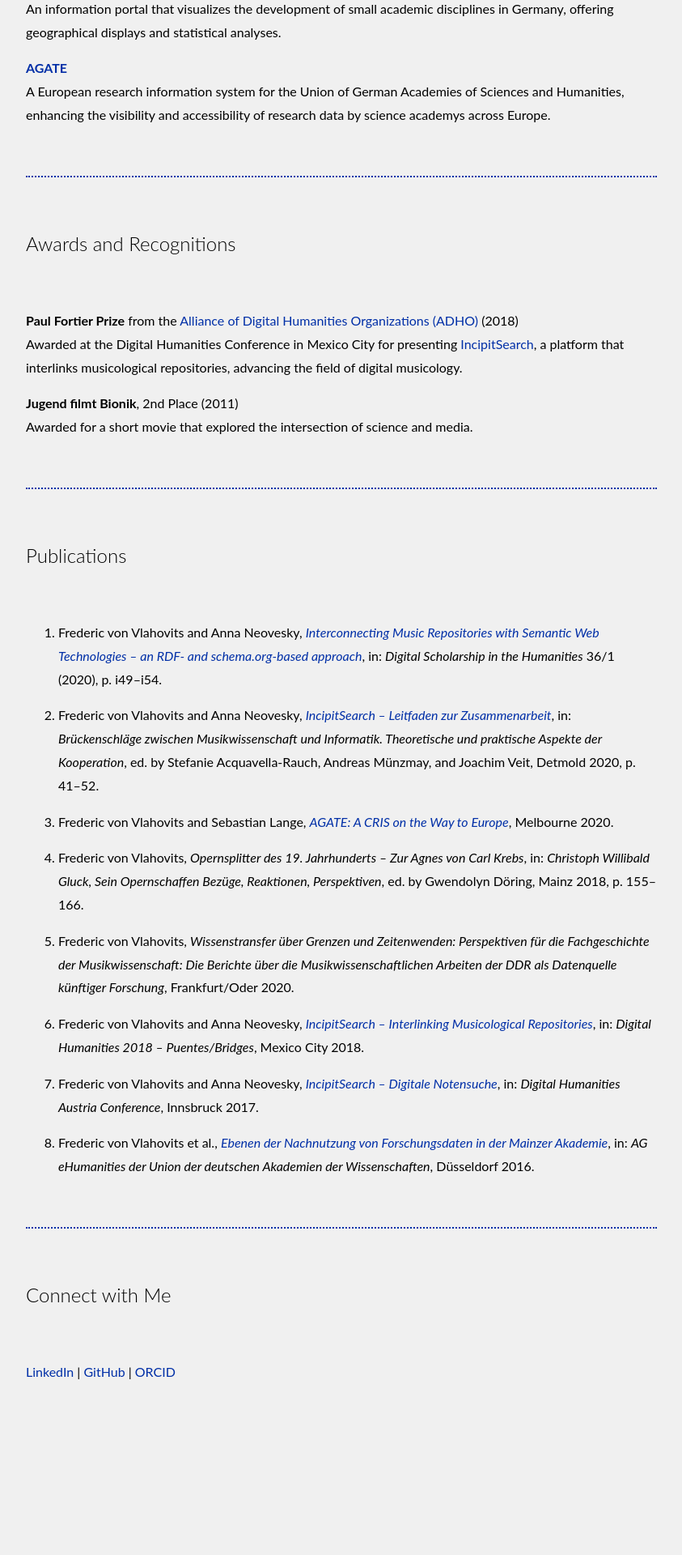
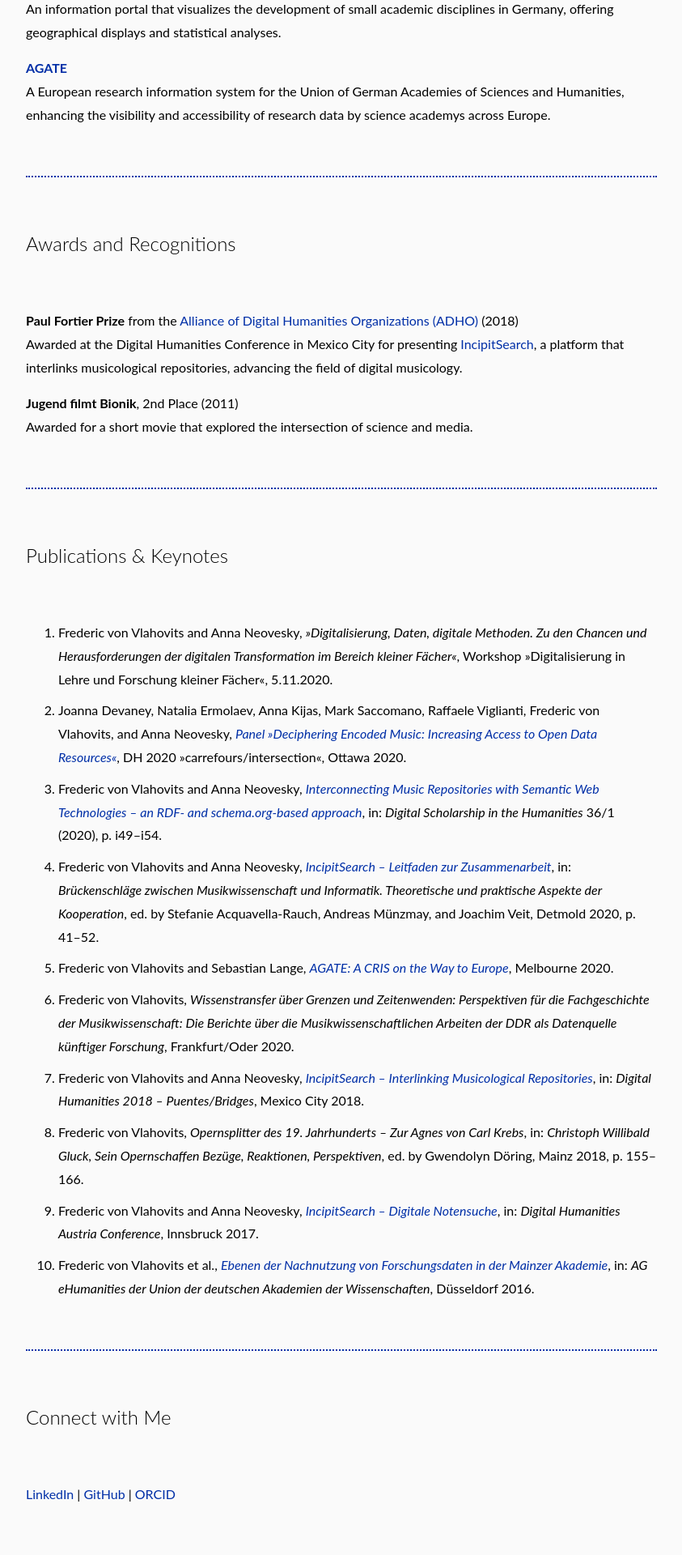
Before and after one commit to vonvlaho/me, a Jekyll site: the page built from index.md, in a window 1280 px wide. Shown: the part 2254-4174 px from the top of the page at 81% size, without its empty margins (218-1061 px from the left). Built offline with Jekyll 4.4.1, drawn with Linux system fonts in a browser that asks for light colours; before the commit the page ends 4023 px from its top, so only the background shows below that.

Commit message:
Update styles; add publications

```diff
--- a/_layouts/default.html
+++ b/_layouts/default.html
@@ -3,6 +3,7 @@
 
 <head>
     <meta charset="utf-8">
+    <meta name="viewport" content="width=device-width, initial-scale=1">
     <title>{{ page.title }}</title>
     <link rel="stylesheet" href="assets/css/style.css">
 </head>
--- a/assets/css/style.css
+++ b/assets/css/style.css
@@ -1,52 +1,48 @@
-/* General Styling */
 body {
-    font-family: 'Lato', sans-serif; /* Sans-serif for all text */
-    color: black; /* Black text */
-    background-color: #f0f0f0; /* Light grey canvas background */
-    line-height: 1.8; /* Improved readability */
-    margin: 60px; /* Increased margin */
+    font-family: 'Lato', sans-serif;
+    color: black;
+    background-color: #fafafa;
+    line-height: 1.8;
+    margin: 60px;
     padding: 0;
     max-width: 900px;
     margin-left: auto;
     margin-right: auto;
 }
 
-/* Header Styling */
 header {
     text-align: left;
-    margin-bottom: 80px; /* Keep the bottom margin */
-    margin-left: 60px; /* Same as main content */
-    margin-right: 60px; /* Same as main content */
+    margin-bottom: 80px;
+    margin-left: 60px;
+    margin-right: 60px;
 }
 
 header h1 {
-    font-family: 'Montserrat', sans-serif; /* Futura-like font for name */
-    font-size: 42px; /* Refined size */
-    font-weight: 300; /* Lighter font-weight */
-    color: #002FA7; /* Yves Klein Blue for name */
+    font-family: 'Montserrat', sans-serif;
+    font-size: 42px;
+    font-weight: 300;
+    color: #002FA7;
     letter-spacing: 1px;
 }
 
 header h2 {
-    font-family: 'Lato', sans-serif; /* Sans-serif for subheading */
+    font-family: 'Lato', sans-serif;
     font-size: 18px;
-    font-weight: 300; /* Lighter font-weight */
-    color: black; /* Black for subheading */
+    font-weight: 300;
+    color: black;
 }
 
-/* Heading Styling */
 h3, h4 {
     font-family: 'Lato', sans-serif;
-    font-size: 24px; /* Uniform heading size */
-    font-weight: 300; /* Lighter font-weight for headings */
-    color: black; /* Black for all headings */
+    font-size: 24px;
+    font-weight: 300;
+    color: black;
     text-align: left;
-    margin-bottom: 60px; /* Even larger margins for sections */
+    margin-bottom: 60px;
 }
 
-/* Link Styling */
 a {
-    color: #002FA7; /* Yves Klein Blue for links */
+    color: #002FA7;
     text-decoration: none;
 }
 
@@ -54,41 +50,50 @@
     text-decoration: underline;
 }
 
-/* Section Margins */
 main {
-    margin: 0 60px; /* Larger side margins for more space */
+    margin: 0 60px;
 }
 
 section {
-    margin-bottom: 80px; /* More vertical space between sections */
+    margin-bottom: 80px;
 }
 
-/* Dotted Line Styling */
+li {
+    margin-bottom: 10px;
+}
+
+li p {
+    margin: 0;
+}
+
 hr {
     border: none;
-    border-top: 2px dotted #002FA7; /* Dotted Yves Klein Blue line */
-    margin: 60px 0; /* Space before and after the dotted lines */
+    border-top: 2px dotted #002FA7;
+    margin: 60px 0;
 }
 
-/* Mobile Responsiveness */
 @media only screen and (max-width: 768px) {
     body {
-        padding: 30px;
+        padding: 20px;
     }
 
     header h1 {
-        font-size: 36px;
+        font-size: 30px;
     }
 
     header h2 {
-        font-size: 16px;
+        font-size: 14px;
     }
 
     h3, h4 {
-        font-size: 20px;
+        font-size: 18px;
     }
 
     main {
-        margin: 0 30px;
+        margin: 0 15px;
+    }
+
+    li {
+        margin-bottom: 8px;
     }
 }
--- a/index.md
+++ b/index.md
@@ -74,23 +74,27 @@
 
 ---
 
-### Publications
+### Publications & Keynotes
 
-1. Frederic von Vlahovits and Anna Neovesky, *[Interconnecting Music Repositories with Semantic Web Technologies – an RDF- and schema.org-based approach](https://doi.org/10.1093/llc/fqaa019)*, in: *Digital Scholarship in the Humanities* 36/1 (2020), p. i49–i54.
+1. Frederic von Vlahovits and Anna Neovesky, *»Digitalisierung, Daten, digitale Methoden. Zu den Chancen und Herausforderungen der digitalen Transformation im Bereich kleiner Fächer«*, Workshop »Digitalisierung in Lehre und Forschung kleiner Fächer«, 5.11.2020.
 
-2. Frederic von Vlahovits and Anna Neovesky, *[IncipitSearch – Leitfaden zur Zusammenarbeit](https://doi.org/10.25366/2020.93)*, in: *Brückenschläge zwischen Musikwissenschaft und Informatik. Theoretische und praktische Aspekte der Kooperation*, ed. by Stefanie Acquavella-Rauch, Andreas Münzmay, and Joachim Veit, Detmold 2020, p. 41–52.
+2. Joanna Devaney, Natalia Ermolaev, Anna Kijas, Mark Saccomano, Raffaele Viglianti, Frederic von Vlahovits, and Anna Neovesky, *[Panel »Deciphering Encoded Music: Increasing Access to Open Data Resources«](https://dblp.org/rec/conf/dihu/DevaneyEKNSVV20.html)*, DH 2020 »carrefours/intersection«, Ottawa 2020.
 
-3. Frederic von Vlahovits and Sebastian Lange, *[AGATE: A CRIS on the Way to Europe](https://www.rd-alliance.org/agate-cris-way-europe)*, Melbourne 2020.
+3. Frederic von Vlahovits and Anna Neovesky, *[Interconnecting Music Repositories with Semantic Web Technologies – an RDF- and schema.org-based approach](https://doi.org/10.1093/llc/fqaa019)*, in: *Digital Scholarship in the Humanities* 36/1 (2020), p. i49–i54.
 
-4. Frederic von Vlahovits, *Opernsplitter des 19. Jahrhunderts – Zur Agnes von Carl Krebs*, in: *Christoph Willibald Gluck, Sein Opernschaffen Bezüge, Reaktionen, Perspektiven*, ed. by Gwendolyn Döring, Mainz 2018, p. 155–166.
+4. Frederic von Vlahovits and Anna Neovesky, *[IncipitSearch – Leitfaden zur Zusammenarbeit](https://doi.org/10.25366/2020.93)*, in: *Brückenschläge zwischen Musikwissenschaft und Informatik. Theoretische und praktische Aspekte der Kooperation*, ed. by Stefanie Acquavella-Rauch, Andreas Münzmay, and Joachim Veit, Detmold 2020, p. 41–52.
 
-5. Frederic von Vlahovits, *Wissenstransfer über Grenzen und Zeitenwenden: Perspektiven für die Fachgeschichte der Musikwissenschaft: Die Berichte über die Musikwissenschaftlichen Arbeiten der DDR als Datenquelle künftiger Forschung*, Frankfurt/Oder 2020.
+5. Frederic von Vlahovits and Sebastian Lange, *[AGATE: A CRIS on the Way to Europe](https://www.rd-alliance.org/agate-cris-way-europe)*, Melbourne 2020.
 
-6. Frederic von Vlahovits and Anna Neovesky, *[IncipitSearch – Interlinking Musicological Repositories](https://dh2018.adho.org/en/incipitsearch-interlinking-musicological-repositories/)*, in: *Digital Humanities 2018 – Puentes/Bridges*, Mexico City 2018.
+6. Frederic von Vlahovits, *Wissenstransfer über Grenzen und Zeitenwenden: Perspektiven für die Fachgeschichte der Musikwissenschaft: Die Berichte über die Musikwissenschaftlichen Arbeiten der DDR als Datenquelle künftiger Forschung*, Frankfurt/Oder 2020.
 
-7. Frederic von Vlahovits and Anna Neovesky, *[IncipitSearch – Digitale Notensuche](https://digicademy.github.io/2017-DHA)*, in: *Digital Humanities Austria Conference*, Innsbruck 2017.
+7. Frederic von Vlahovits and Anna Neovesky, *[IncipitSearch – Interlinking Musicological Repositories](https://dh2018.adho.org/en/incipitsearch-interlinking-musicological-repositories/)*, in: *Digital Humanities 2018 – Puentes/Bridges*, Mexico City 2018.
 
-8. Frederic von Vlahovits et al., *[Ebenen der Nachnutzung von Forschungsdaten in der Mainzer Akademie](https://digicademy.github.io/2016-agehum-ddorf/)*, in: *AG eHumanities der Union der deutschen Akademien der Wissenschaften*, Düsseldorf 2016.
+8. Frederic von Vlahovits, *Opernsplitter des 19. Jahrhunderts – Zur Agnes von Carl Krebs*, in: *Christoph Willibald Gluck, Sein Opernschaffen Bezüge, Reaktionen, Perspektiven*, ed. by Gwendolyn Döring, Mainz 2018, p. 155–166.
+
+9. Frederic von Vlahovits and Anna Neovesky, *[IncipitSearch – Digitale Notensuche](https://digicademy.github.io/2017-DHA)*, in: *Digital Humanities Austria Conference*, Innsbruck 2017.
+
+10. Frederic von Vlahovits et al., *[Ebenen der Nachnutzung von Forschungsdaten in der Mainzer Akademie](https://digicademy.github.io/2016-agehum-ddorf/)*, in: *AG eHumanities der Union der deutschen Akademien der Wissenschaften*, Düsseldorf 2016.
 
 ---
 
```
Also changed, not shown: 3 other files.
